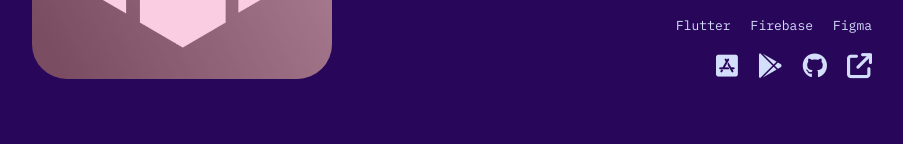
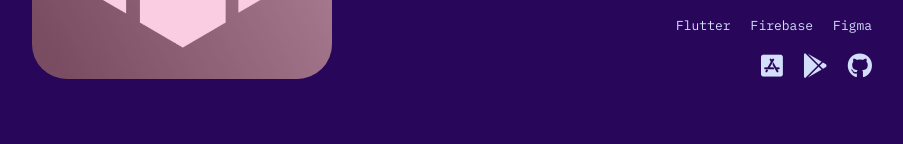
Before and after one commit to Aperezpe/static-portfolio, an Eleventy site: page src/index.html in a window 1280 px wide. Shown: the part 2828-2972 px from the top of the page, without its empty margins (188-1091 px from the left). Built offline with nearby package versions, Linux system fonts and the light colour scheme; Eleventy itself is replaced by a stand-in of ours; files that its build step writes are made by us from their sources.

```diff
--- a/src/_data/portfolioData.json
+++ b/src/_data/portfolioData.json
@@ -73,6 +73,7 @@
         "git": "https://github.com/Aperezpe/gifterest",
         "self": "https://apps.apple.com/us/app/gifterest-mindful-gifts/id1575798313"
       },
+      "showSelfLink": false,
       "imgUrl": "/assets/img/launcher_iconlogo_circle 1.png"
 
     },
--- a/src/_includes/base.njk
+++ b/src/_includes/base.njk
@@ -17,6 +17,7 @@
 
     <script type="text/javascript" src="https://code.jquery.com/jquery-1.7.0.min.js"></script>
     <script src="js/media-queries.js"></script>
+
 
     <title>{{ portfolioData.name }}</title>
 </head>
@@ -157,7 +158,7 @@
 
                         <div class="project__links">
                             {% for linkKey, linkUrl in work.links %}
-                                {% generateLink work.title, linkKey, linkUrl %}
+                                {% generateLink work.title, linkKey, linkUrl, work.showSelfLink %}
                             {% endfor %}
 
                         </div>
```
Also changed, not shown: .eleventy.js.
